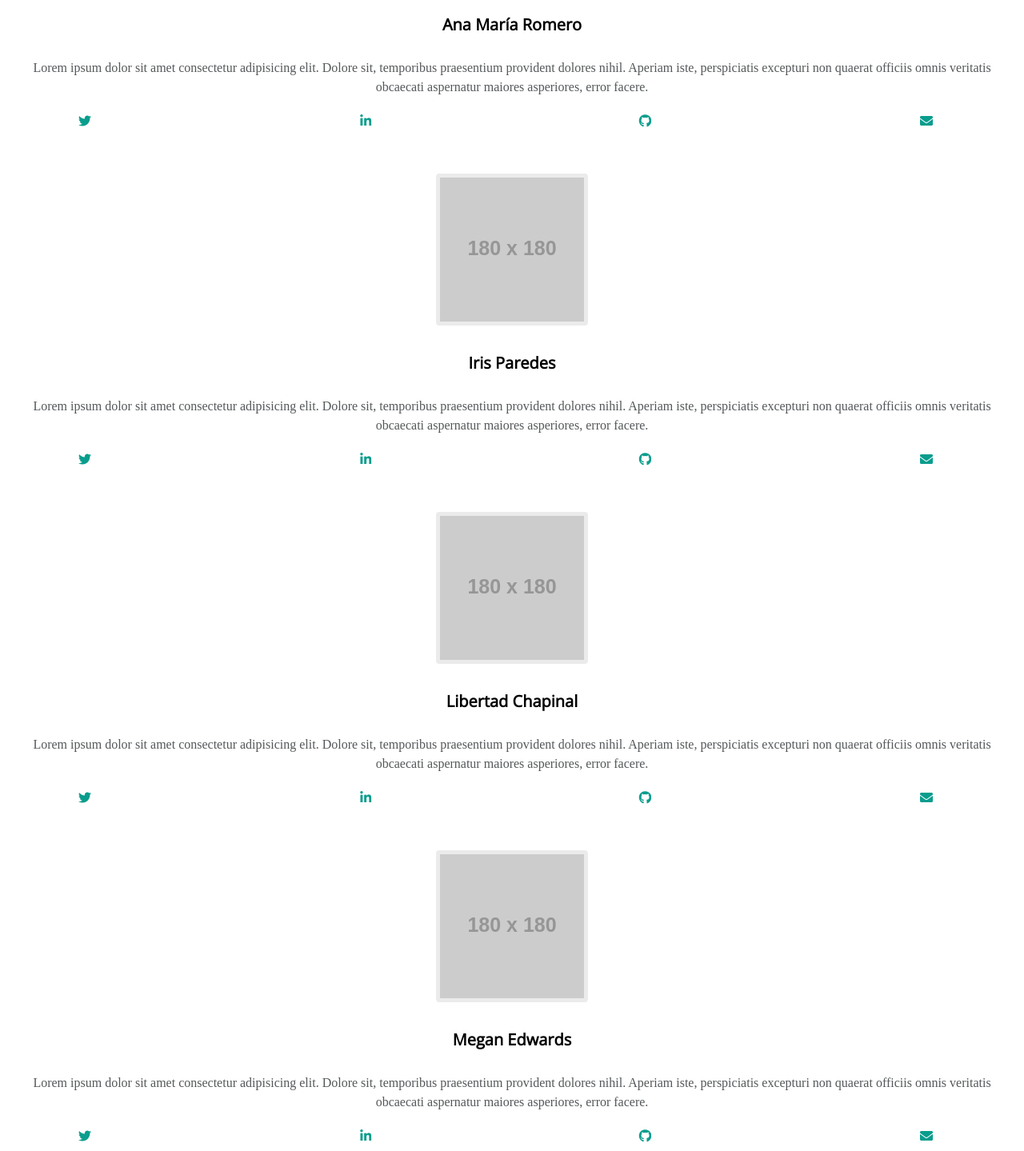
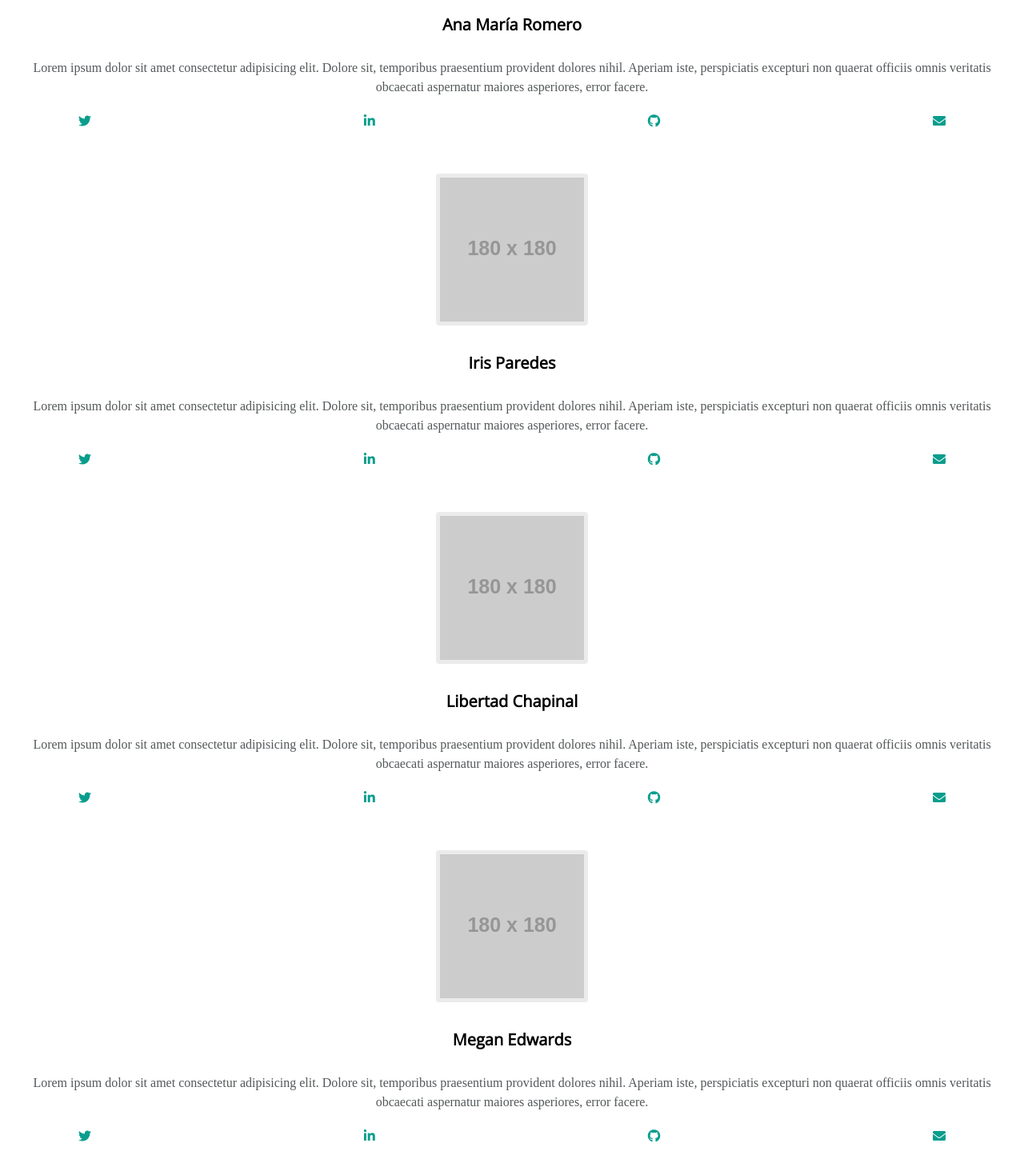
Before and after one commit to Adalab/f-m1-class-coders, a plain HTML site: page index unificado.html in a window 1280 px wide. Shown: the part 1300-2739 px from the top of the page at 80% size. Drawn offline with nearby package versions, Linux system fonts and the light colour scheme; placeholder pictures from the web are drawn by us.

Commit message:
fix social links

```diff
--- a/css/styles.css
+++ b/css/styles.css
@@ -55,7 +55,7 @@ h1 {
     margin: 0;
 }
 
-a {
+.menu__link a {
     color: white;
     text-decoration: none;
 }
@@ -239,7 +239,10 @@ h2 {
      justify-content: space-between;
      margin: 0 98px 0 98px;
      padding: 0;
-     color: #099d8d;
+
+ }
+ .redes i {
+    color: #099d8d;
  }
 
  .comun {
--- a/index unificado.html
+++ b/index unificado.html
@@ -62,10 +62,10 @@
                     <h3 class="nombre">Ana María Romero</h3>
                     <p class="parrafo">Lorem ipsum dolor sit amet consectetur adipisicing elit. Dolore sit, temporibus praesentium provident dolores nihil. Aperiam iste, perspiciatis excepturi non quaerat officiis omnis veritatis obcaecati aspernatur maiores asperiores, error facere.</p>
                     <ul class="redes">
-                        <li><i class="fab fa-twitter"></i><a href="https://www.twitter.com"><i class="fab fa-twitter"></i></a></li>
-                        <li><i class="fab fa-linkedin-in"></i><a href="https://www.linkedin.com"><i class="fab fa-linkedin-in"></i></a></li>
-                        <li><i class="fab fa-github"></i><a href="https://www.linkedin.com"><i class="fab fa-github"></i></a></li>
-                        <li><i class="fas fa-envelope"></i><a href="mailto:anamaria.romerogarcia@gmail.com"><i class="fas fa-envelope"></i></a></li>
+                        <li><a href="https://www.twitter.com"><i class="fab fa-twitter"></i></a></li>
+                        <li><a href="https://www.linkedin.com"><i class="fab fa-linkedin-in"></i></a></li>
+                        <li><a href="https://www.linkedin.com"><i class="fab fa-github"></i></a></li>
+                        <li><a href="mailto:anamaria.romerogarcia@gmail.com"><i class="fas fa-envelope"></i></a></li>
                     </ul>
                 </li>
 
@@ -76,10 +76,10 @@
                     <h3 class="nombre">Iris Paredes</h3>
                     <p class="parrafo">Lorem ipsum dolor sit amet consectetur adipisicing elit. Dolore sit, temporibus praesentium provident dolores nihil. Aperiam iste, perspiciatis excepturi non quaerat officiis omnis veritatis obcaecati aspernatur maiores asperiores, error facere.</p>
                     <ul class="redes">
-                        <li><i class="fab fa-twitter"></i><a href="https://www.twitter.com"><i class="fab fa-twitter"></i></a></li>
-                        <li><i class="fab fa-linkedin-in"></i><a href="https://www.linkedin.com"><i class="fab fa-linkedin-in"></i></a></li>
-                        <li><i class="fab fa-github"></i><a href="https://www.linkedin.com"><i class="fab fa-github"></i></a></li>
-                        <li><i class="fas fa-envelope"></i><a href="mailto:irisparedesjimenez@gmail.com"><i class="fas fa-envelope"></i></a></li>
+                        <li><a href="https://www.twitter.com"><i class="fab fa-twitter"></i></a></li>
+                        <li><a href="https://www.linkedin.com"><i class="fab fa-linkedin-in"></i></a></li>
+                        <li><a href="https://www.linkedin.com"><i class="fab fa-github"></i></a></li>
+                        <li><a href="mailto:irisparedesjimenez@gmail.com"><i class="fas fa-envelope"></i></a></li>
                     </ul>
                 </li>
 
@@ -90,10 +90,10 @@
                     <h3 class="nombre">Libertad Chapinal</h3>
                     <p class="parrafo">Lorem ipsum dolor sit amet consectetur adipisicing elit. Dolore sit, temporibus praesentium provident dolores nihil. Aperiam iste, perspiciatis excepturi non quaerat officiis omnis veritatis obcaecati aspernatur maiores asperiores, error facere.</p>
                     <ul class="redes">
-                        <li><i class="fab fa-twitter"></i><a href="https://www.twitter.com"><i class="fab fa-twitter"></i></a></li>
-                        <li><i class="fab fa-linkedin-in"></i><a href="https://www.linkedin.com"><i class="fab fa-linkedin-in"></i></a></li>
-                        <li><i class="fab fa-github"></i><a href="https://www.linkedin.com"><i class="fab fa-github"></i></a></li>
-                        <li><i class="fas fa-envelope"></i><a href="mailto:libertadchapinalcervantes@gmail.com"><i class="fas fa-envelope"></i></a></li>
+                        <li><a href="https://www.twitter.com"><i class="fab fa-twitter"></i></a></li>
+                        <li><a href="https://www.linkedin.com"><i class="fab fa-linkedin-in"></i></a></li>
+                        <li><a href="https://www.linkedin.com"><i class="fab fa-github"></i></a></li>
+                        <li><a href="mailto:libertadchapinalcervantes@gmail.com"><i class="fas fa-envelope"></i></a></li>
                     </ul>
                 </li>
 
@@ -104,10 +104,10 @@
                     <h3 class="nombre">Megan Edwards</h3>
                     <p class="parrafo">Lorem ipsum dolor sit amet consectetur adipisicing elit. Dolore sit, temporibus praesentium provident dolores nihil. Aperiam iste, perspiciatis excepturi non quaerat officiis omnis veritatis obcaecati aspernatur maiores asperiores, error facere.</p>
                     <ul class="redes">
-                        <li><i class="fab fa-twitter"></i><a href="https://twitter.com/Miss_MME23"><i class="fab fa-twitter"></i></a></li>
-                        <li><i class="fab fa-linkedin-in"></i><a href="https://www.linkedin.com/in/megan-edwards-3ab9a9b5/"><i class="fab fa-linkedin-in"></i></a></li>
-                        <li><i class="fab fa-github"></i><a href="https://github.com/m-m-e"><i class="fab fa-github"></i></a></li>
-                        <li><i class="fas fa-envelope"></i><a href="mailto:megmyfedwards@gmail.com"><i class="fas fa-envelope"></i></a></li>
+                        <li><a href="https://twitter.com/Miss_MME23"><i class="fab fa-twitter"></i></a></li>
+                        <li><a href="https://www.linkedin.com/in/megan-edwards-3ab9a9b5/"><i class="fab fa-linkedin-in"></i></a></li>
+                        <li><a href="https://github.com/m-m-e"><i class="fab fa-github"></i></a></li>
+                        <li><a href="mailto:megmyfedwards@gmail.com"><i class="fas fa-envelope"></i></a></li>
                     </ul>
                 </li>
 
@@ -118,10 +118,10 @@
                     <h3 class="nombre">Sara Cabeza</h3>
                     <p class="parrafo">Lorem ipsum dolor sit amet consectetur adipisicing elit. Dolore sit, temporibus praesentium provident dolores nihil. Aperiam iste, perspiciatis excepturi non quaerat officiis omnis veritatis obcaecati aspernatur maiores asperiores, error facere.</p>
                     <ul class="redes">
-                        <li><i class="fab fa-twitter"></i><a href="https://www.twitter.com"><i class="fab fa-twitter"></i></a></li>
-                        <li><i class="fab fa-linkedin-in"></i><a href="https://www.linkedin.com"><i class="fab fa-linkedin-in"></i></a></li>
-                        <li><i class="fab fa-github"></i><a href="https://www.linkedin.com"><i class="fab fa-github"></i></a></li>
-                        <li><i class="fas fa-envelope"></i><a href="mailto:saracrojas@gmail.com"><i class="fas fa-envelope"></i></a></li>
+                        <li><a href="https://www.twitter.com"><i class="fab fa-twitter"></i></a></li>
+                        <li><a href="https://www.linkedin.com"><i class="fab fa-linkedin-in"></i></a></li>
+                        <li><a href="https://www.linkedin.com"><i class="fab fa-github"></i></a></li>
+                        <li><a href="mailto:saracrojas@gmail.com"><i class="fas fa-envelope"></i></a></li>
                     </ul>
                 </li>
 
```
